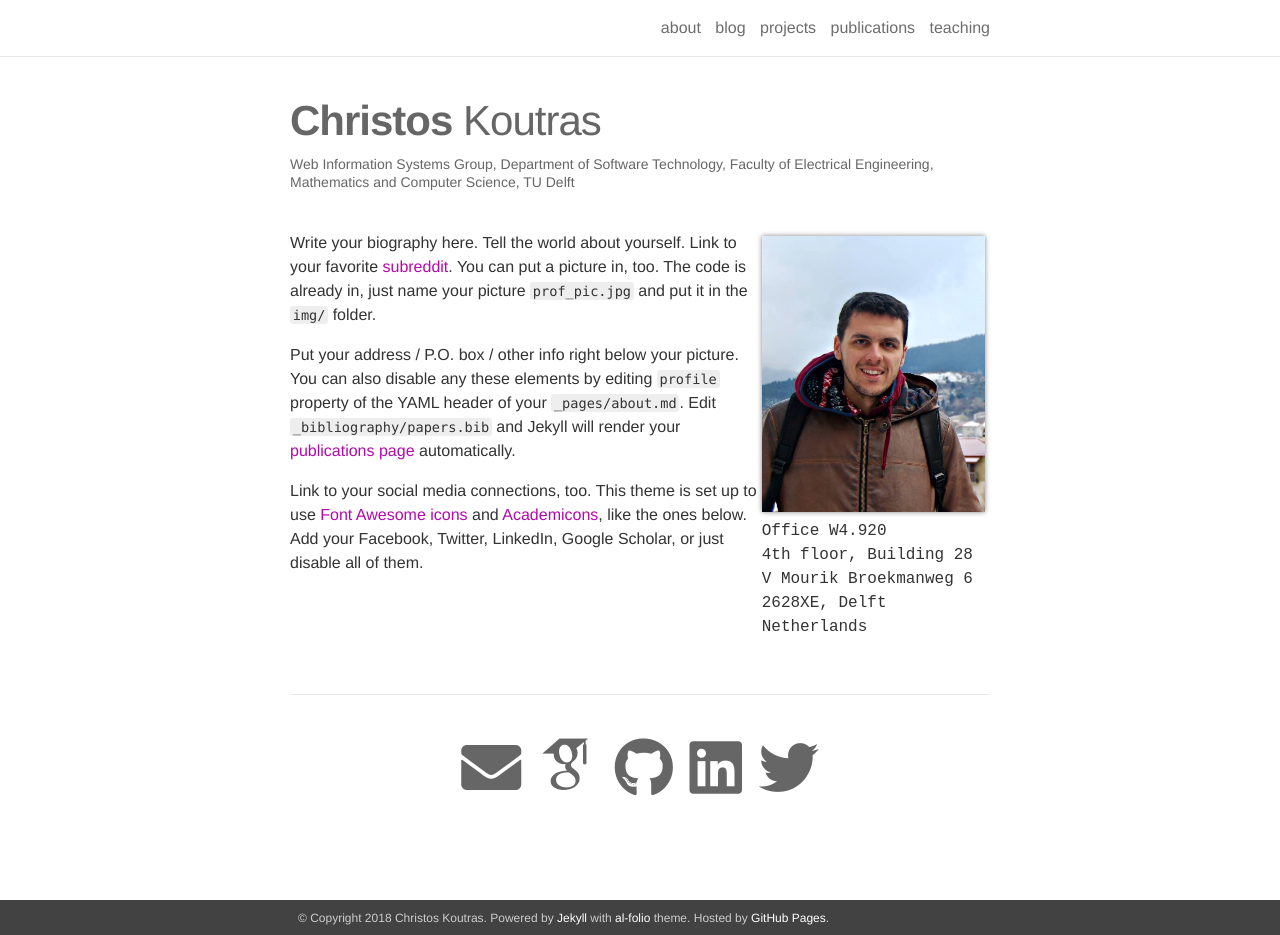
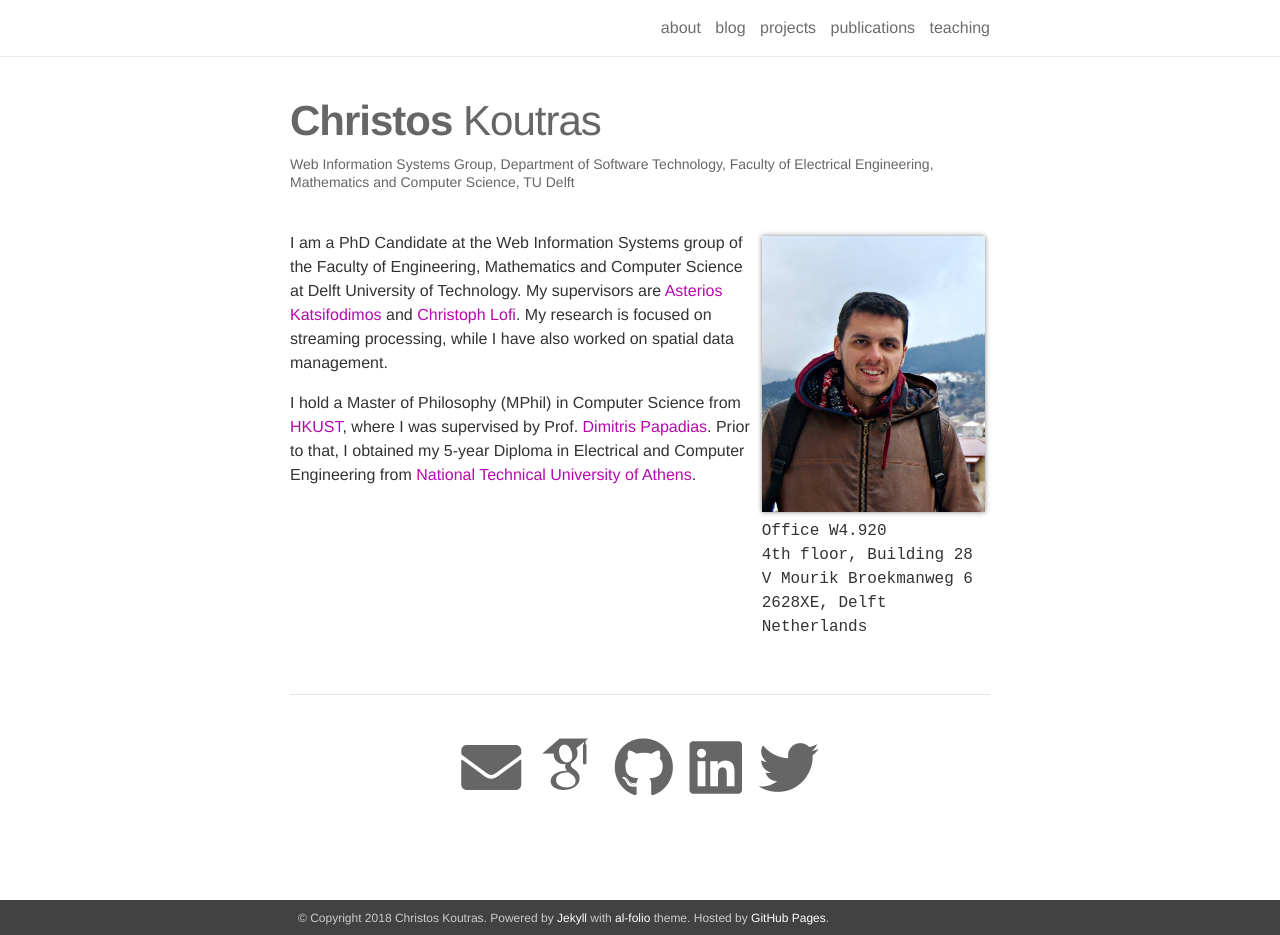
Before and after one commit to ckoutras/ckoutras.github.io, a Jekyll site: the page built from _pages/about.md, in a window 1280 px wide and 935 px high. Built offline with Jekyll 4.4.1, drawn with Linux system fonts in a browser that asks for light colours; nearby versions of some CDN libraries; some web fonts are replaced.

Commit message:
Added personal info

```diff
--- a/_pages/about.md
+++ b/_pages/about.md
@@ -18,8 +18,6 @@ news: false
 social: true
 ---
 
-Write your biography here. Tell the world about yourself. Link to your favorite [subreddit](http://reddit.com){:target="\_blank"}. You can put a picture in, too. The code is already in, just name your picture `prof_pic.jpg` and put it in the `img/` folder.
+I am a PhD Candidate at the Web Information Systems group of the Faculty of Engineering, Mathematics and Computer Science at Delft University of Technology. My supervisors are [Asterios Katsifodimos](http://asterios.katsifodimos.com) and [Christoph Lofi](http://www.wis.ewi.tudelft.nl/lofi/). My research is focused on streaming processing, while I have also worked on spatial data management.
 
-Put your address / P.O. box / other info right below your picture. You can also disable any these elements by editing `profile` property of the YAML header of your `_pages/about.md`. Edit `_bibliography/papers.bib` and Jekyll will render your [publications page](/al-folio/publications/) automatically.
-
-Link to your social media connections, too. This theme is set up to use [Font Awesome icons](http://fortawesome.github.io/Font-Awesome/){:target="\_blank"} and [Academicons](https://jpswalsh.github.io/academicons/){:target="\_blank"}, like the ones below. Add your Facebook, Twitter, LinkedIn, Google Scholar, or just disable all of them.
+I hold a Master of Philosophy (MPhil) in Computer Science from [HKUST](https://www.ust.hk/), where I was supervised by Prof. [Dimitris Papadias](https://www.cse.ust.hk/faculty/dimitris/). Prior to that, I obtained my 5-year Diploma in Electrical and Computer Engineering from [National Technical University of Athens](https://www.ntua.gr/en/).
```
